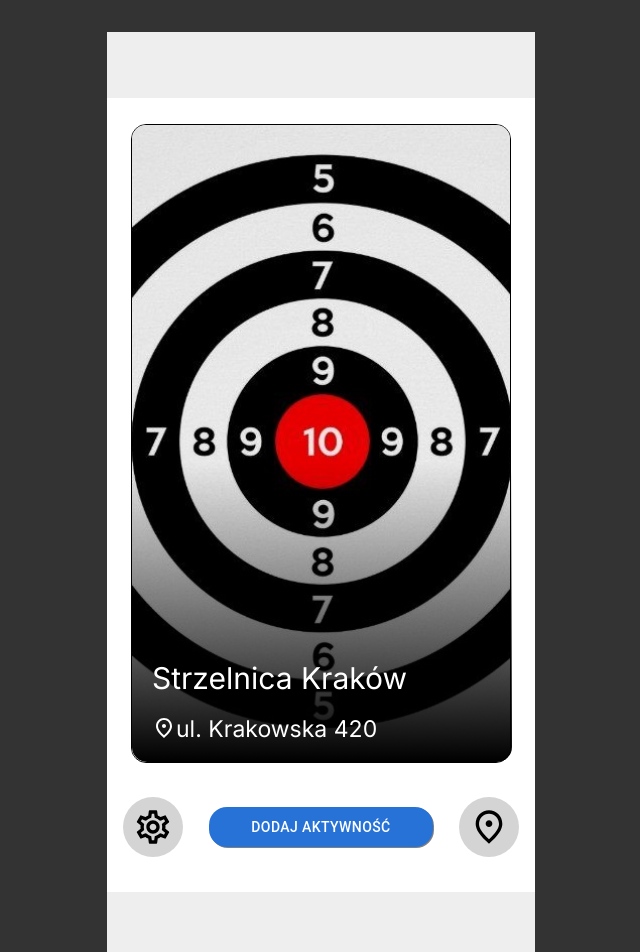
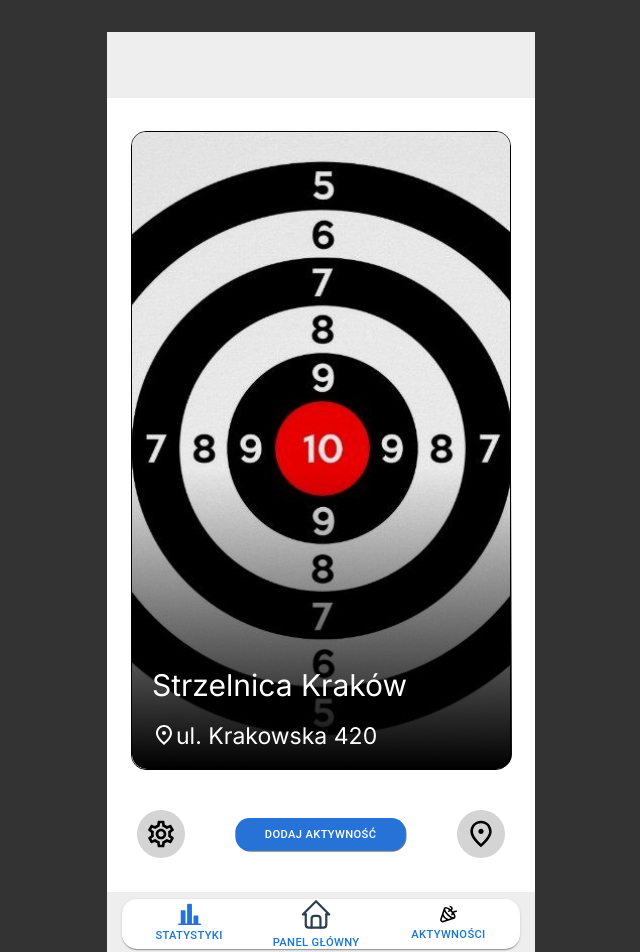
Before and after one commit to Truly-Depressed-Developers/move-it-mate, a Next.js app: page /swipe in a window 1280 px wide. Shown: the top 952 px of the page, without its empty margins (319-959 px from the left). Built offline with nearby package versions, Linux system fonts and the light colour scheme.

Commit message:
pane below before router

```diff
--- /dev/null
+++ b/app/charts/styles.scss
@@ -0,0 +1,5 @@
+#charts {
+    display: block;
+    width: 100%;
+    height: calc(100% - 60px);
+}
--- /dev/null
+++ b/app/dashboard/styles.scss
@@ -0,0 +1,4 @@
+#mainCharts {
+    height: calc(100% - 60px);
+    width: 100%;
+}
--- a/app/globals.css
+++ b/app/globals.css
@@ -29,3 +29,41 @@ a {
     color-scheme: dark;
   }
 }
+
+#home {
+  margin: 0 auto;
+  display: flex;
+  justify-content: center;
+  align-items: center;
+  flex-direction: column;
+  width: 100%;
+  height: calc(100% - 60px);
+
+  #home-center {
+    display: flex;
+    justify-content: center;
+    align-items: center;
+    color: black;
+    font-size: 50px;
+  }
+}
+
+#buttons {
+  margin: 7px 15px 2px 15px;
+  height: 50px;
+  width: calc(100% - 30px);
+  display: flex;
+  justify-content: space-around;
+  align-items: center;
+  border-radius: 15px;
+  font-size: 10px;
+  padding: 10px;
+
+  Button {
+    display: flex;
+    justify-content: center;
+    align-items: center;
+    flex-direction: column;
+    scale: 0.8;
+  }
+}
--- a/app/layout.tsx
+++ b/app/layout.tsx
@@ -1,6 +1,7 @@
 import type { Metadata } from 'next'
 import { Inter } from 'next/font/google'
 import './globals.css'
+import { Button, Paper } from '@mui/material'
 
 const inter = Inter({ subsets: ['latin'] })
 
@@ -16,7 +17,30 @@ export default function RootLayout({
 }) {
   return (
     <html lang="en">
-      <body className={inter.className}>{children}</body>
+      <body className={inter.className}>{children}
+        <Paper id="buttons">
+          <Button variant="text" color="primary">
+            <svg width="29" height="28" viewBox="0 0 29 28" fill="none" xmlns="http://www.w3.org/2000/svg">
+              <path d="M25.6667 16.3333C25.6667 16.0681 25.5613 15.8137 25.3738 15.6262C25.1862 15.4386 24.9319 15.3333 24.6667 15.3333H20.6667C20.4015 15.3333 20.1471 15.4386 19.9596 15.6262C19.772 15.8137 19.6667 16.0681 19.6667 16.3333V25.3333H17.6667V3.66663C17.6667 2.69596 17.664 2.06663 17.6027 1.60529C17.544 1.17196 17.4493 1.03596 17.3733 0.959959C17.2973 0.883959 17.1613 0.789293 16.728 0.730626C16.2653 0.669293 15.6373 0.666626 14.6667 0.666626C13.696 0.666626 13.0667 0.669293 12.6053 0.730626C12.172 0.789293 12.036 0.883959 11.96 0.959959C11.884 1.03596 11.7893 1.17196 11.7307 1.60529C11.6693 2.06796 11.6667 2.69596 11.6667 3.66663V25.3333H9.66668V9.66663C9.66668 9.40141 9.56132 9.14706 9.37378 8.95952C9.18625 8.77198 8.93189 8.66663 8.66668 8.66663H4.66668C4.40146 8.66663 4.14711 8.77198 3.95957 8.95952C3.77203 9.14706 3.66668 9.40141 3.66668 9.66663V25.3333H1.33334C1.06813 25.3333 0.813773 25.4386 0.626237 25.6262C0.4387 25.8137 0.333344 26.0681 0.333344 26.3333C0.333344 26.5985 0.4387 26.8529 0.626237 27.0404C0.813773 27.2279 1.06813 27.3333 1.33334 27.3333H28C28.2652 27.3333 28.5196 27.2279 28.7071 27.0404C28.8947 26.8529 29 26.5985 29 26.3333C29 26.0681 28.8947 25.8137 28.7071 25.6262C28.5196 25.4386 28.2652 25.3333 28 25.3333H25.6667V16.3333Z" fill="#2772D7" />
+            </svg>
+            <a href="/charts">Statystyki</a>
+          </Button>
+          <Button variant="text" color="primary">
+            <svg xmlns="http://www.w3.org/2000/svg" className="icon icon-tabler icon-tabler-home" width="44" height="44" viewBox="0 0 24 24" stroke-width="1.5" stroke="#2c3e50" fill="none" stroke-linecap="round" stroke-linejoin="round">
+              <path stroke="none" d="M0 0h24v24H0z" fill="none" />
+              <path d="M5 12l-2 0l9 -9l9 9l-2 0" />
+              <path d="M5 12v7a2 2 0 0 0 2 2h10a2 2 0 0 0 2 -2v-7" />
+              <path d="M9 21v-6a2 2 0 0 1 2 -2h2a2 2 0 0 1 2 2v6" />
+            </svg>
+            <a href="/dashboard">Panel główny</a>
+          </Button>
+          <Button variant="text" color="primary">
+            <svg xmlns="http://www.w3.org/2000/svg" width="24" height="24" viewBox="0 0 24 24"><path d="M18 8.31c-.36-.41-.73-.82-1.12-1.21l-.29-.27.14-.12a3.15 3.15 0 0 0 .9-3.49A3.91 3.91 0 0 0 14 1v2a2 2 0 0 1 1.76 1c.17.4 0 .84-.47 1.31-.07.08-.15.13-.22.2-3-2.41-6.29-3.77-7.9-2.16a2.16 2.16 0 0 0-.41.59v.1l-.18.53-4.41 13.1A3.28 3.28 0 0 0 5.28 22a3.21 3.21 0 0 0 1-.17L20 17.28a1 1 0 0 0 .43-.31l.21-.18c1.43-1.44.51-4.21-1.41-6.9A6.63 6.63 0 0 1 23 9V7a8.44 8.44 0 0 0-5 1.31zM5.7 19.93a1.29 1.29 0 0 1-1.63-1.63l1.36-4.1a10.7 10.7 0 0 0 4.29 4.39zm7-2.33a8.87 8.87 0 0 1-6.3-6.29l1-3 .06.09c.11.22.25.45.39.68s.16.29.26.44.33.48.51.73.19.28.3.42.43.55.66.82l.29.35c.34.39.7.77 1.08 1.16s.68.64 1 1l.33.28.78.63.37.28c.28.2.55.4.83.58l.31.2c.36.22.72.43 1.07.61h.05zm6.51-2.23h-.06c-.69.38-3.56-.57-6.79-3.81-.34-.34-.66-.67-.95-1l-.29-.35-.53-.64-.29-.4c-.13-.19-.27-.37-.39-.55l-.26-.42-.29-.47c-.08-.14-.14-.27-.21-.4s-.15-.26-.21-.4a3.31 3.31 0 0 1-.14-.36c-.05-.13-.11-.26-.15-.38S8.6 6 8.57 5.88s-.05-.22-.07-.32a2.26 2.26 0 0 1 0-.26 1 1 0 0 1 0-.24l.11-.31c.36-.36 2.23 0 4.73 1.9A4.13 4.13 0 0 1 12 7v2a6.45 6.45 0 0 0 3-.94l.48.46c.42.42.81.85 1.18 1.28a5.32 5.32 0 0 0-.6 3.4l2-.39a3.57 3.57 0 0 1 0-1.12 11.3 11.3 0 0 1 .81 1.45c.56 1.32.52 2.06.34 2.23z"></path></svg>
+            <a href="/swipe">Aktywności</a>
+          </Button>
+
+        </Paper>
+      </body>
     </html>
   )
 }
```
Also changed, not shown: app/charts/page.tsx (+21 -38 lines), app/dashboard/page.tsx (+7 -4 lines), app/page.tsx (+9 -2 lines).
